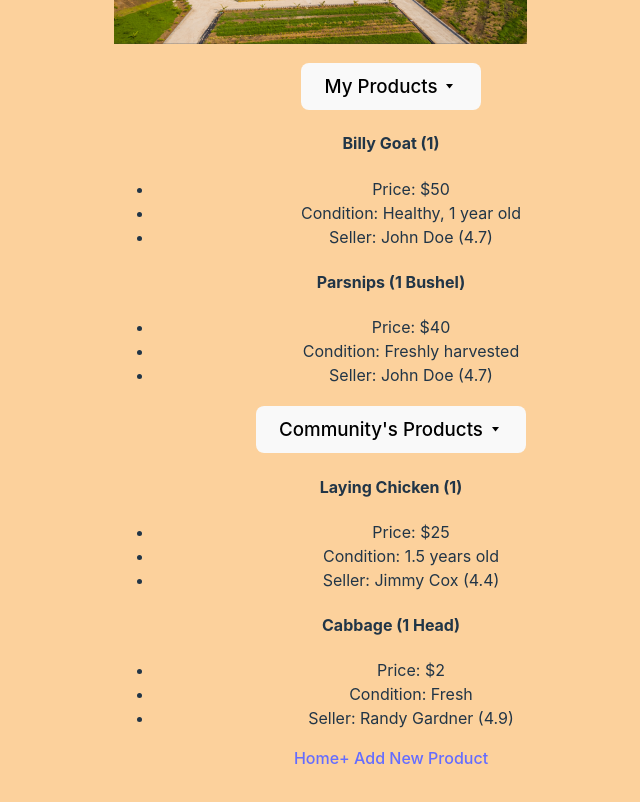
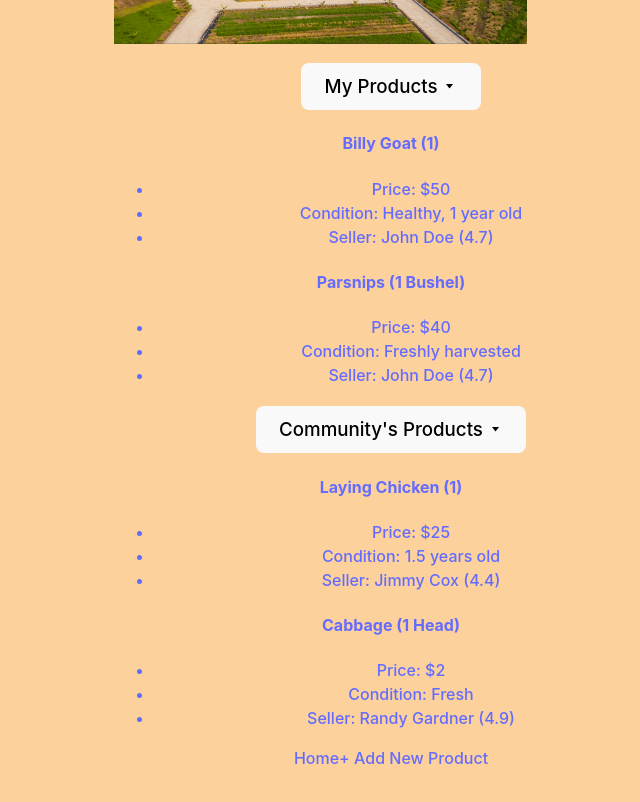
Before and after one commit to danrcross/koinoplaza, a React (Vite) app in the folder client/: page /communities/1 in a window 1280 px wide. Shown: the part 380-1182 px from the top of the page, without its empty margins (249-889 px from the left). Built offline with nearby package versions, Linux system fonts and the light colour scheme.

Commit message:
added basic linking functionality to places where lists are populated with communities or goods

```diff
--- a/client/src/components/CommunityProducts/index.jsx
+++ b/client/src/components/CommunityProducts/index.jsx
@@ -1,8 +1,10 @@
+import { Link } from "react-router-dom";
 function CommunityProducts({ commProductData }) {
   return (
     <div className="communityProductsList">
       {commProductData.map((item) => (
         <div key={item.id}>
+          <Link to={`/products/${item.id}`}>
             <div>
               <h4>{item.product}</h4>
               <ul>
@@ -13,6 +15,7 @@
                 </li>
               </ul>
             </div>
+          </Link>
         </div>
       ))}
     </div>
--- a/client/src/components/MyCommunities/index.jsx
+++ b/client/src/components/MyCommunities/index.jsx
@@ -1,8 +1,10 @@
+import { Link } from "react-router-dom";
 function MyCommunities({ myCommunityData }) {
   return (
     <div className="myCommunitiesList">
       {myCommunityData.map((item) => (
         <div key={item.id}>
+          <Link to={`/communities/${item.id}`}>
             <div>
               <h4>{item.name}</h4>
               <ul>
@@ -11,6 +13,7 @@
                 <li>Members: {item.members}</li>
               </ul>
             </div>
+          </Link>
         </div>
       ))}
     </div>
--- a/client/src/components/MyProducts/index.jsx
+++ b/client/src/components/MyProducts/index.jsx
@@ -1,8 +1,10 @@
+import { Link } from "react-router-dom";
 function MyProducts({ myProductData }) {
   return (
     <div className="myProductsList">
       {myProductData.map((item) => (
         <div key={item.id}>
+          <Link to={`/products/${item.id}`}>
             <div>
               <h4>{item.product}</h4>
               <ul>
@@ -13,6 +15,7 @@
                 </li>
               </ul>
             </div>
+          </Link>
         </div>
       ))}
     </div>
--- a/client/src/components/OtherCommunities/index.jsx
+++ b/client/src/components/OtherCommunities/index.jsx
@@ -1,8 +1,10 @@
+import { Link } from "react-router-dom";
 function OtherCommunities({ otherCommunityData }) {
   return (
     <div className="myCommunitiesList">
       {otherCommunityData.map((item) => (
         <div key={item.id}>
+          <Link to={`/communities/${item.id}`}>
             <div>
               <h4>{item.name}</h4>
               <ul>
@@ -11,6 +13,7 @@
                 <li>Members: {item.members}</li>
               </ul>
             </div>
+          </Link>
         </div>
       ))}
     </div>
--- a/package.json
+++ b/package.json
@@ -14,7 +14,7 @@
   "author": "",
   "license": "ISC",
   "devDependencies": {
-    "concurrently": "^5.1.0"
+    "concurrently": "^5.3.0"
   },
   "dependencies": {
     "graphql": "^16.9.0"
```
Also changed, not shown: 2 other files (tests, documents, lock files or other folders). Lines whose indentation alone changed are shown as unchanged.
